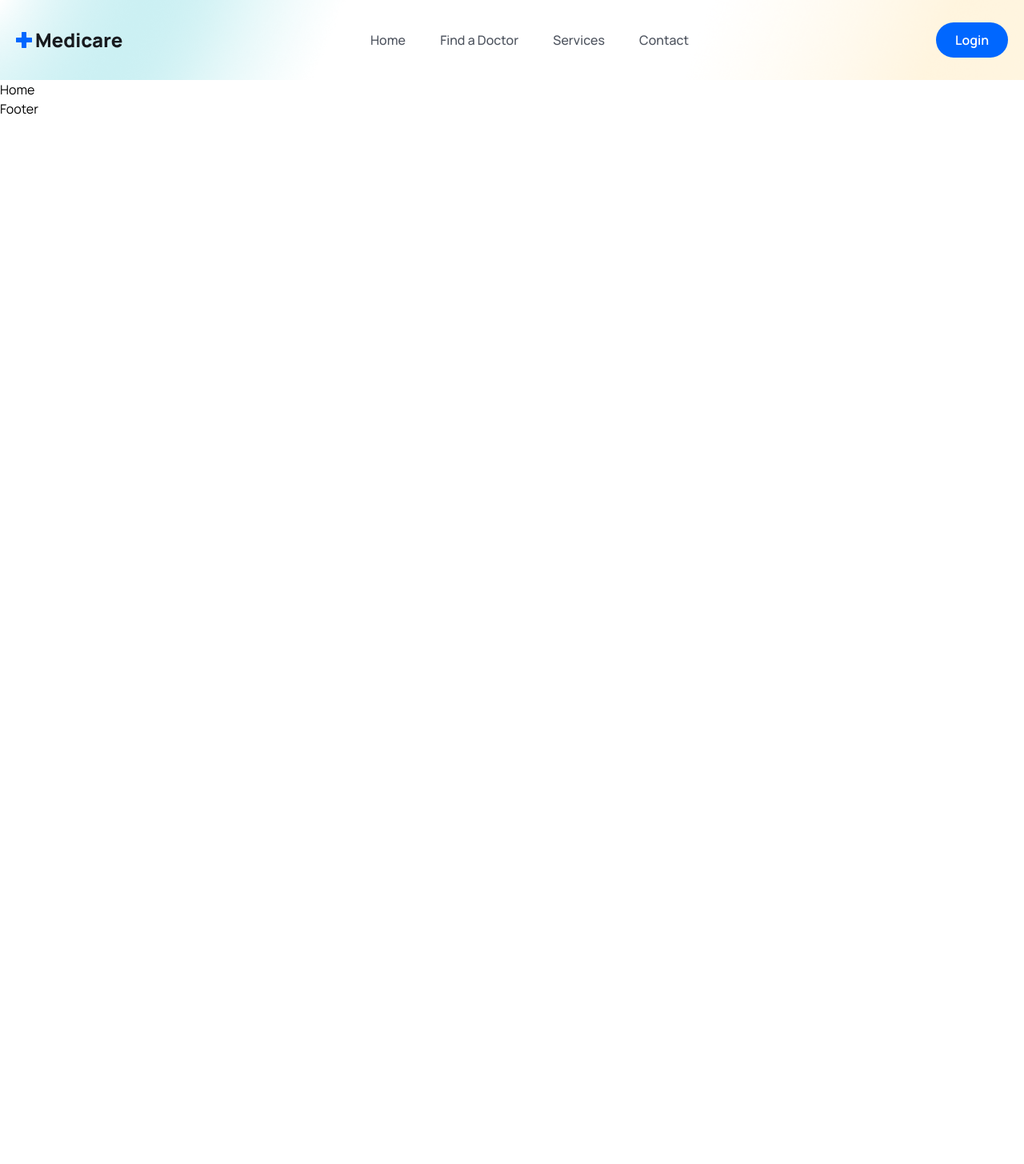
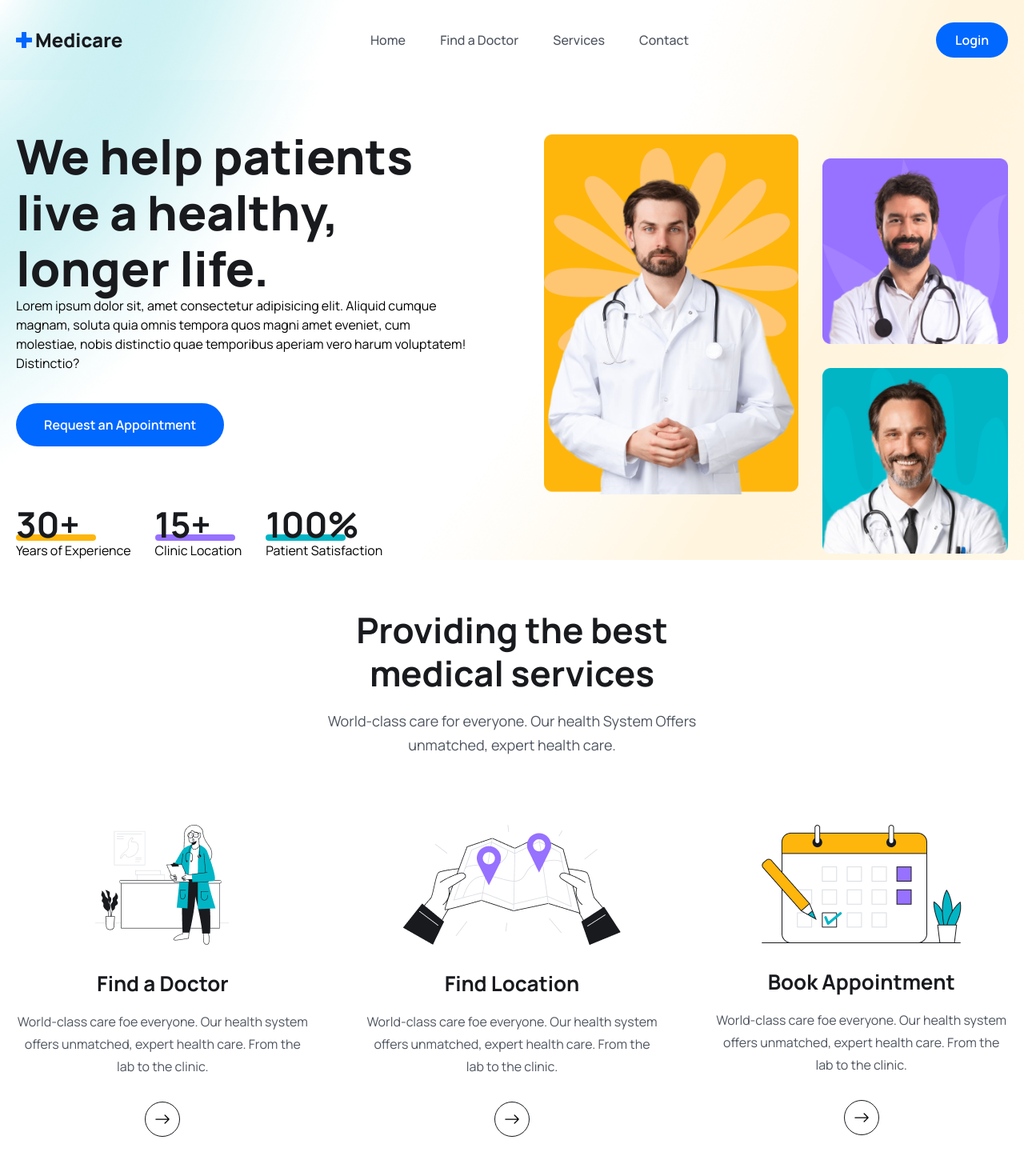
Before and after one commit to rajon38/Doctors_Project, a React (Vite) app in the folder frontend/: page / in a window 1280 px wide. Shown: the top 1455 px of the page at 80% size. Before the commit the page ends 800 px from the top, so only its background shows below. Built offline with nearby package versions, Linux system fonts and the light colour scheme.

Commit message:
frontend Home page updated

```diff
--- a/frontend/src/App.css
+++ b/frontend/src/App.css
@@ -18,6 +18,7 @@
   top: 0;
   left: 0;
   z-index: 99999;
+  background: white;
   box-shadow: 3px 3px -8px 3px #ddd;
 }
 
--- a/frontend/src/index.css
+++ b/frontend/src/index.css
@@ -22,6 +22,10 @@
     .header{
         @apply bg-[url('./assets/images/mask.png')] bg-no-repeat bg-center bg-cover w-full h-[100px] leading-[100px];
     }
+
+    .hero_section{
+        @apply bg-[url('./assets/images/hero-bg.png')] bg-no-repeat bg-center bg-cover;
+    }
 }
 
 @media only screen and (max-width: 1024px){
--- a/frontend/src/pages/Home.jsx
+++ b/frontend/src/pages/Home.jsx
@@ -1,8 +1,156 @@
 import React from 'react'
+
+import heroImg01 from "../assets/images/hero-img01.png";
+import heroImg02 from "../assets/images/hero-img02.png";
+import heroImg03 from "../assets/images/hero-img03.png";
+import icon01 from '../assets/images/icon01.png';
+import icon02 from '../assets/images/icon02.png';
+import icon03 from '../assets/images/icon03.png';
+import { Link } from 'react-router-dom';
+import {BsArrowRight} from 'react-icons/bs'
 
 const Home = () => {
   return (
-    <div>Home</div>
+    <>
+    {/* ===========Hero Section=========== */}
+        <section className='hero_section pt-[60px] 2xl:h-[800px]'>
+          <div className='container'>
+            <div className='flex flex-col lg:flex-row gap-[90px] items-center justify-between'>
+              {/* =========Hero Content========== */}
+              <div>
+                <div className='lg:w-[570px]'>
+                  <h1 className='text-[36px] leading-[46px] text-headingColor font-[800] md:text-[60px] md:leading-[70px]'>
+                    We help patients live a healthy, longer life.
+                  </h1>
+                  <p className='text_pera'>
+                    Lorem ipsum dolor sit, amet consectetur adipisicing elit. Aliquid cumque magnam, soluta quia omnis tempora quos magni amet eveniet, cum molestiae, nobis distinctio quae temporibus aperiam vero harum voluptatem! Distinctio?
+                  </p>
+                  <button className='btn'>
+                    Request an Appointment
+                  </button>
+                </div>
+
+                {/* ========= Hero Counter ========== */}
+                <div className='mt-[30px] lg:mt-[70px] flex flex-col lg:flex-row lg:items-center gap-5 lg:gap-[30px]'>
+                  <div>
+                    <h2 className='text-[36px] leading-[56px] lg:text-[44px] lg:leading-[54px] font-[700] text-headingColor'>
+                      30+
+                    </h2>
+                    <span className='w-[100px] h-2 bg-yellowColor rounded-full block mt-[-14px]'></span>
+                    <p className='text_pera'>Years of Experience</p>
+                  </div>
+
+                  <div>
+                    <h2 className='text-[36px] leading-[56px] lg:text-[44px] lg:leading-[54px] font-[700] text-headingColor'>
+                      15+
+                    </h2>
+                    <span className='w-[100px] h-2 bg-purpleColor rounded-full block mt-[-14px]'></span>
+                    <p className='text_pera'>Clinic Location</p>
+                  </div>
+
+                  <div>
+                    <h2 className='text-[36px] leading-[56px] lg:text-[44px] lg:leading-[54px] font-[700] text-headingColor'>
+                      100%
+                    </h2>
+                    <span className='w-[100px] h-2 bg-irisBlueColor rounded-full block mt-[-14px]'></span>
+                    <p className='text_pera'>Patient Satisfaction</p>
+                  </div>
+                </div>
+              </div>
+
+              {/* =========Hero Content========= */}
+                <div className='flex gap-[30px] justify-end'>
+                  <div>
+                    <img className='w-full' src={heroImg01} alt='hero01'/>
+                  </div>
+                  <div className='mt-[30px]'>
+                    <img src={heroImg02} alt='hero02' className='w-full mb-[30px]'/>
+                    <img src={heroImg03} alt='hero03' className='w-full'/>
+                  </div>
+                </div>
+            </div>
+          </div>
+        </section>
+        {/* ===========Hero Section end=========== */}
+
+        <section className='pt-[60px] 2xl:h-[800px]'>
+          <div className='container'>
+            <div className='lg:w-[470px] mx-auto'>
+              <h2 className='heading text-center'>
+                Providing the best medical services
+              </h2>
+              <p className='text_para text-center'>
+                World-class care for everyone. Our health System Offers unmatched,
+                expert health care.
+              </p>
+            </div>
+          </div>
+
+          <div className='grid grid-cols-1 md:grid-cols-2 lg:grid-cols-3 gap-5 lg:gap-[30px] mt-[30px] lg:mt-[55px]'>
+
+            <div className='py-[30px] px-5'>
+              <div className='flex items-center justify-center'>
+                <img src={icon01} alt='icon01'/>
+              </div>
+
+              <div className='mt-[30px]'>
+                <h2 className='text-[26px] leading-9 text-headingColor font-[700] text-center'>
+                  Find a Doctor
+                </h2>
+                <p className='text-[16px] leading-7 text-textColor font-[400] mt-4 text-center'>
+                  World-class care foe everyone. Our health system offers
+                  unmatched, expert health care. From the lab to the clinic.
+                </p>
+                <Link to='/doctors' className='w-[44px] h-[44px] rounded-full border border-solid border-[#181A1E] mt-[30px] mx-auto flex items-center justify-center group hover:bg-primaryColor hover:border-none'>
+                  <BsArrowRight className='group-hover:text-white w-6 h-5'/>
+                </Link>
+              </div>
+            </div>
+
+            <div className='py-[30px] px-5'>
+              <div className='flex items-center justify-center'>
+                <img src={icon02} alt='icon01'/>
+              </div>
+
+              <div className='mt-[30px]'>
+                <h2 className='text-[26px] leading-9 text-headingColor font-[700] text-center'>
+                  Find Location
+                </h2>
+                <p className='text-[16px] leading-7 text-textColor font-[400] mt-4 text-center'>
+                  World-class care foe everyone. Our health system offers
+                  unmatched, expert health care. From the lab to the clinic.
+                </p>
+                <Link to='/doctors' className='w-[44px] h-[44px] rounded-full border border-solid border-[#181A1E] mt-[30px] mx-auto flex items-center justify-center group hover:bg-primaryColor hover:border-none'>
+                  <BsArrowRight className='group-hover:text-white w-6 h-5'/>
+                </Link>
+              </div>
+            </div>
+
+            <div className='py-[30px] px-5'>
+              <div className='flex items-center justify-center'>
+                <img src={icon03} alt='icon01'/>
+              </div>
+
+              <div className='mt-[30px]'>
+                <h2 className='text-[26px] leading-9 text-headingColor font-[700] text-center'>
+                  Book Appointment
+                </h2>
+                <p className='text-[16px] leading-7 text-textColor font-[400] mt-4 text-center'>
+                  World-class care foe everyone. Our health system offers
+                  unmatched, expert health care. From the lab to the clinic.
+                </p>
+                <Link to='/doctors' className='w-[44px] h-[44px] rounded-full border border-solid border-[#181A1E] mt-[30px] mx-auto flex items-center justify-center group hover:bg-primaryColor hover:border-none'>
+                  <BsArrowRight className='group-hover:text-white w-6 h-5'/>
+                </Link>
+              </div>
+            </div>
+
+          </div>
+        </section>
+
+        {/* ===========About Section =========== */}
+        {/* ===========About Section End=========== */}
+    </>
   )
 }
 
```
